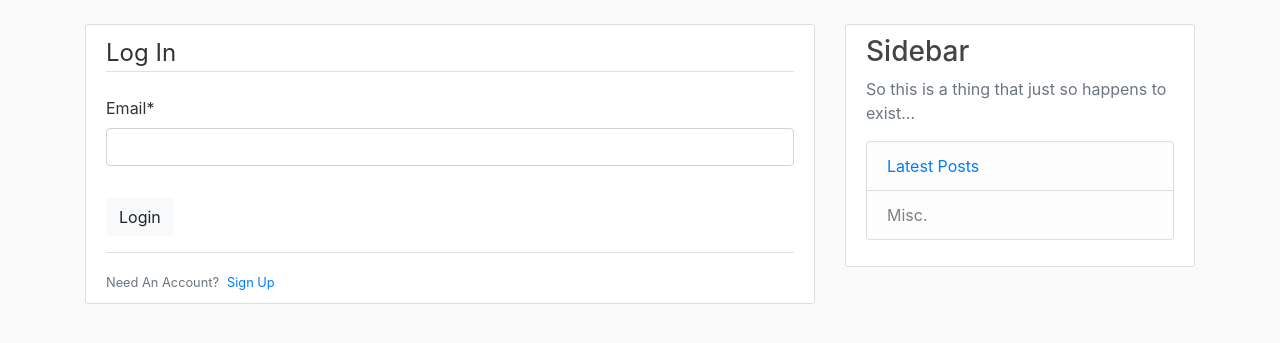
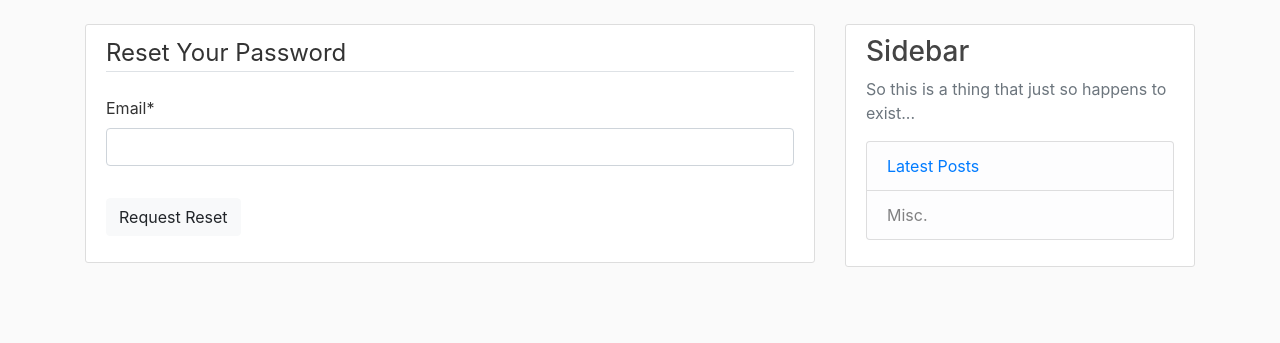
Before and after one commit to MalikMAlna/blogick, a Django app: page /password-reset/ in a window 1280 px wide. Shown: the part 56-399 px from the top of the page. Run offline with Django 3.2, Linux system fonts and the light colour scheme; some libraries are stand-ins or nearby versions.

Commit message:
Creating Password Reset Success route and template

```diff
--- a/authentication/templates/authentication/password-reset.html
+++ b/authentication/templates/authentication/password-reset.html
@@ -3,17 +3,12 @@
   <form method="POST">
     {% csrf_token %}
     <fieldset class="form-group">
-      <legend class="border-bottom mb-4">Log In</legend>
+      <legend class="border-bottom mb-4">Reset Your Password</legend>
       {{ form|crispy }}
     </fieldset>
     <div class="form-group">
-      <button class="btn btn-light" type="submit">Login</button>
+      <button class="btn btn-light" type="submit">Request Reset</button>
     </div>
   </form>
-  <div class="border-top pt-3">
-    <small class="text-muted">
-      Need An Account?<a class="ml-2" href="{% url 'register' %}">Sign Up</a>
-    </small>
-  </div>
 </div>
 {% endblock content %}
--- a/blogick/urls.py
+++ b/blogick/urls.py
@@ -35,6 +35,9 @@ urlpatterns = [
     path('password-reset/', auth_views.PasswordResetView.as_view(
         template_name='authentication/password-reset.html'),
         name="password-reset"),
+    path('password-reset/success/', auth_views.PasswordResetDoneView.as_view(
+        template_name='authentication/password-reset-success.html'),
+        name="password-reset-success"),
     path('profile/<int:pk>/',
          account_views.ProfileDetailView.as_view(),
          name="profile-detail"),
```
Also changed, not shown: authentication/templates/authentication/password-reset-success.html (added, +7 -0 lines).
